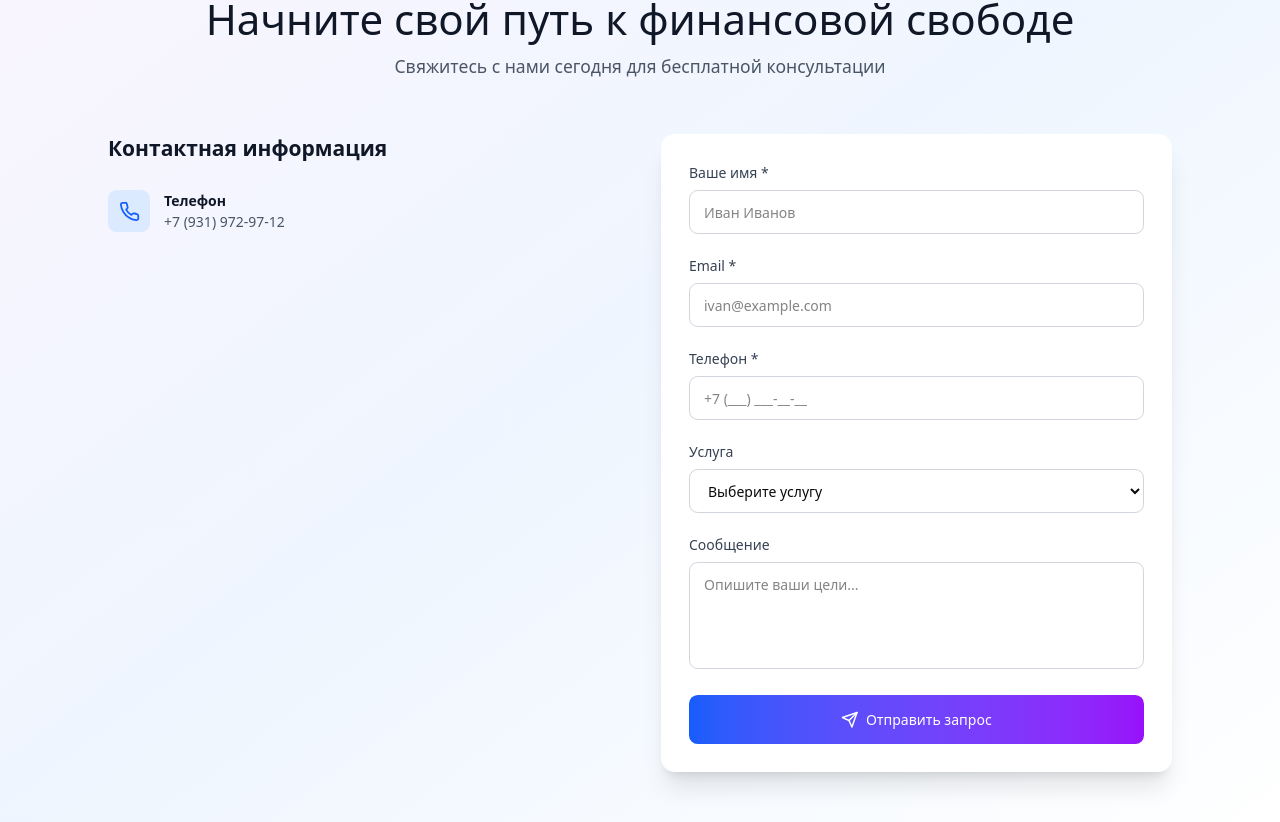
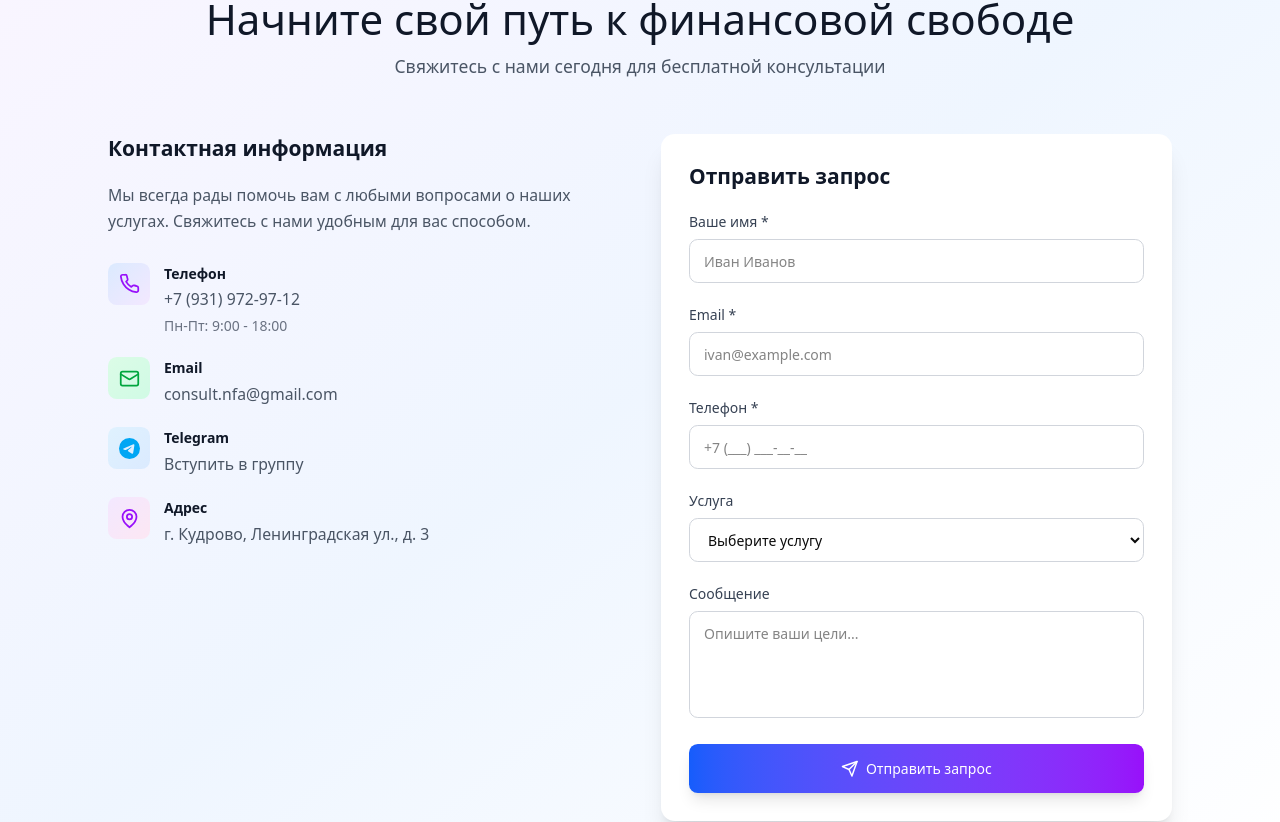
Before and after one commit to Forgotten-shadow/site, a React (Vite) app: page / in a window 1280 px wide. Shown: the part 3793-4615 px from the top of the page. Built offline with nearby package versions, Linux system fonts and the light colour scheme.

Commit message:
Update Contact.tsx

```diff
--- a/src/components/Contact.tsx
+++ b/src/components/Contact.tsx
@@ -19,27 +19,21 @@ export function Contact() {
     setIsSubmitting(true);
     setSubmitStatus('idle');
 
-    // Ваш URL скрипта Google
     const scriptURL = 'https://script.google.com/macros/s/AKfycbxykB5ZoQNYgV24uA5m4B0eGt28HZCkG434opsQkhp-gqDL0Ehh06xEqj-c-DsMoufY/exec';
 
     try {
       await fetch(scriptURL, {
         method: 'POST',
-        mode: 'no-cors', // Обязательно для Google Scripts
-        headers: {
-          'Content-Type': 'application/json',
-        },
+        mode: 'no-cors',
+        headers: { 'Content-Type': 'application/json' },
         body: JSON.stringify(formData),
       });
 
-      // Если fetch не выкинул ошибку, считаем отправку успешной
       setSubmitStatus('success');
       setFormData({ name: '', email: '', phone: '', service: '', message: '' });
-
-      // Убираем сообщение об успехе через 3 секунды
-      setTimeout(() => setSubmitStatus('idle'), 3000);
+      setTimeout(() => setSubmitStatus('idle'), 5000);
     } catch (error) {
-      console.error('Ошибка отправки:', error);
+      console.error('Ошибка!', error);
       setSubmitStatus('error');
     } finally {
       setIsSubmitting(false);
@@ -47,15 +41,13 @@ export function Contact() {
   };
 
   const handleChange = (e: React.ChangeEvent<HTMLInputElement | HTMLTextAreaElement | HTMLSelectElement>) => {
-    setFormData({
-      ...formData,
-      [e.target.name]: e.target.value,
-    });
+    setFormData({ ...formData, [e.target.name]: e.target.value });
   };
 
   return (
     <section id="contact" className="py-20 bg-gradient-to-br from-purple-50 via-blue-50 to-white">
       <div className="max-w-7xl mx-auto px-4 sm:px-6 lg:px-8">
+        {/* Header */}
         <div className="text-center mb-16">
           <div className="inline-block bg-gradient-to-r from-blue-100 to-purple-100 text-purple-700 px-4 py-2 rounded-full mb-4 text-base">
             Связаться с нами
@@ -69,107 +61,118 @@ export function Contact() {
         </div>
 
         <div className="grid lg:grid-cols-2 gap-12">
-          {/* Инфо-блок */}
-          <div className="space-y-8">
-            <h3 className="text-2xl font-semibold text-gray-900">Контактная информация</h3>
+          {/* Контактная информация — ВЕРНУЛ ВСЁ СЮДА */}
+          <div>
+            <h3 className="text-2xl font-semibold text-gray-900 mb-6">
+              Контактная информация
+            </h3>
+            <p className="text-gray-600 mb-8 leading-relaxed text-lg">
+              Мы всегда рады помочь вам с любыми вопросами о наших услугах. Свяжитесь с нами удобным для вас способом.
+            </p>
+
             <div className="space-y-6">
+              {/* Телефон */}
               <div className="flex items-start gap-4">
-                <div className="w-12 h-12 bg-blue-100 rounded-lg flex items-center justify-center">
-                  <Phone className="w-6 h-6 text-blue-600" />
+                <div className="w-12 h-12 bg-gradient-to-br from-blue-100 to-purple-100 rounded-lg flex items-center justify-center flex-shrink-0">
+                  <Phone className="w-6 h-6 text-purple-600" />
                 </div>
                 <div>
-                  <p className="font-semibold text-gray-900">Телефон</p>
-                  <a href="tel:+79319729712" className="text-gray-600 hover:text-purple-600">+7 (931) 972-97-12</a>
+                  <p className="font-semibold text-gray-900 mb-1">Телефон</p>
+                  <a href="tel:+79319729712" className="text-gray-600 hover:text-purple-600 text-lg">
+                    +7 (931) 972-97-12
+                  </a>
+                  <p className="text-base text-gray-500 mt-1">Пн-Пт: 9:00 - 18:00</p>
                 </div>
               </div>
-              {/* Остальные контакты (Email, Telegram, Адрес) оставить как были... */}
+
+              {/* Email */}
+              <div className="flex items-start gap-4">
+                <div className="w-12 h-12 bg-gradient-to-br from-green-100 to-emerald-100 rounded-lg flex items-center justify-center flex-shrink-0">
+                  <Mail className="w-6 h-6 text-green-600" />
+                </div>
+                <div>
+                  <p className="font-semibold text-gray-900 mb-1">Email</p>
+                  <a href="mailto:consult.nfa@gmail.com" className="text-gray-600 hover:text-purple-600 text-lg">
+                    consult.nfa@gmail.com
+                  </a>
+                </div>
+              </div>
+
+              {/* Telegram */}
+              <div className="flex items-start gap-4">
+                <div className="w-12 h-12 bg-gradient-to-br from-sky-100 to-blue-100 rounded-lg flex items-center justify-center flex-shrink-0">
+                  <svg className="w-6 h-6 text-sky-500" viewBox="0 0 24 24" fill="currentColor">
+                    <path d="M11.944 0A12 12 0 0 0 0 12a12 12 0 0 0 12 12 12 12 0 0 0 12-12A12 12 0 0 0 12 0a12 12 0 0 0-.056 0zm4.962 7.224c.1-.002.321.023.465.14a.506.506 0 0 1 .171.325c.016.093.036.306.02.472-.18 1.898-.962 6.502-1.36 8.627-.168.9-.499 1.201-.82 1.23-.696.065-1.225-.46-1.9-.902-1.056-.693-1.653-1.124-2.678-1.8-1.185-.78-.417-1.21.258-1.91.177-.184 3.247-2.977 3.307-3.23.007-.032.014-.15-.056-.212s-.174-.041-.249-.024c-.106.024-1.793 1.14-5.061 3.345-.48.33-.913.49-1.302.48-.428-.008-1.252-.241-1.865-.44-.752-.245-1.349-.374-1.297-.789.027-.216.325-.437.893-.663 3.498-1.524 5.83-2.529 6.998-3.014 3.332-1.386 4.025-1.627 4.476-1.635z"/>
+                  </svg>
+                </div>
+                <div>
+                  <p className="font-semibold text-gray-900 mb-1">Telegram</p>
+                  <a href="https://t.me/NexusFinancialAdvisory" target="_blank" rel="noopener noreferrer" className="text-gray-600 hover:text-sky-500 text-lg">
+                    Вступить в группу
+                  </a>
+                </div>
+              </div>
+
+              {/* Адрес */}
+              <div className="flex items-start gap-4">
+                <div className="w-12 h-12 bg-gradient-to-br from-purple-100 to-pink-100 rounded-lg flex items-center justify-center flex-shrink-0">
+                  <MapPin className="w-6 h-6 text-purple-600" />
+                </div>
+                <div>
+                  <p className="font-semibold text-gray-900 mb-1">Адрес</p>
+                  <p className="text-gray-600 text-lg">г. Кудрово, Ленинградская ул., д. 3</p>
+                </div>
+              </div>
             </div>
           </div>
 
           {/* Форма */}
           <div className="bg-white p-8 rounded-2xl shadow-xl">
+            <h3 className="text-2xl font-semibold text-gray-900 mb-6">Отправить запрос</h3>
             <form onSubmit={handleSubmit} className="space-y-6">
               <div>
                 <label className="block text-base font-medium text-gray-700 mb-2">Ваше имя *</label>
-                <input
-                  type="text"
-                  name="name"
-                  required
-                  value={formData.name}
-                  onChange={handleChange}
-                  className="w-full px-4 py-3 border border-gray-300 rounded-lg focus:ring-2 focus:ring-purple-500 outline-none"
-                  placeholder="Иван Иванов"
-                />
+                <input type="text" name="name" required value={formData.name} onChange={handleChange} className="w-full px-4 py-3 border border-gray-300 rounded-lg focus:ring-2 focus:ring-purple-500 outline-none" placeholder="Иван Иванов" />
               </div>
-
               <div>
                 <label className="block text-base font-medium text-gray-700 mb-2">Email *</label>
-                <input
-                  type="email"
-                  name="email"
-                  required
-                  value={formData.email}
-                  onChange={handleChange}
-                  className="w-full px-4 py-3 border border-gray-300 rounded-lg focus:ring-2 focus:ring-purple-500 outline-none"
-                  placeholder="ivan@example.com"
-                />
+                <input type="email" name="email" required value={formData.email} onChange={handleChange} className="w-full px-4 py-3 border border-gray-300 rounded-lg focus:ring-2 focus:ring-purple-500 outline-none" placeholder="ivan@example.com" />
               </div>
-
               <div>
                 <label className="block text-base font-medium text-gray-700 mb-2">Телефон *</label>
-                <input
-                  type="tel"
-                  name="phone"
-                  required
-                  value={formData.phone}
-                  onChange={handleChange}
-                  className="w-full px-4 py-3 border border-gray-300 rounded-lg focus:ring-2 focus:ring-purple-500 outline-none"
-                  placeholder="+7 (___) ___-__-__"
-                />
+                <input type="tel" name="phone" required value={formData.phone} onChange={handleChange} className="w-full px-4 py-3 border border-gray-300 rounded-lg focus:ring-2 focus:ring-purple-500 outline-none" placeholder="+7 (___) ___-__-__" />
               </div>
-
               <div>
                 <label className="block text-base font-medium text-gray-700 mb-2">Услуга</label>
-                <select
-                  name="service"
-                  value={formData.service}
-                  onChange={handleChange}
-                  className="w-full px-4 py-3 border border-gray-300 rounded-lg focus:ring-2 focus:ring-purple-500 outline-none"
-                >
+                <select name="service" value={formData.service} onChange={handleChange} className="w-full px-4 py-3 border border-gray-300 rounded-lg focus:ring-2 focus:ring-purple-500 outline-none">
                   <option value="">Выберите услугу</option>
                   <option value="consultation">Первичная консультация</option>
-                  {servicesData.map((s) => <option key={s.id} value={s.id}>{s.title}</option>)}
+                  {servicesData.map((service) => (
+                    <option key={service.id} value={service.id}>{service.title}</option>
+                  ))}
                 </select>
               </div>
-
               <div>
                 <label className="block text-base font-medium text-gray-700 mb-2">Сообщение</label>
-                <textarea
-                  name="message"
-                  rows={4}
-                  value={formData.message}
-                  onChange={handleChange}
-                  className="w-full px-4 py-3 border border-gray-300 rounded-lg focus:ring-2 focus:ring-purple-500 outline-none resize-none"
-                  placeholder="Опишите ваши цели..."
-                />
+                <textarea name="message" rows={4} value={formData.message} onChange={handleChange} className="w-full px-4 py-3 border border-gray-300 rounded-lg focus:ring-2 focus:ring-purple-500 outline-none resize-none" placeholder="Опишите ваши цели..." />
               </div>
 
               <button
                 type="submit"
                 disabled={isSubmitting}
-                className="w-full bg-gradient-to-r from-blue-600 to-purple-600 text-white py-4 rounded-lg hover:opacity-90 transition-all disabled:grayscale flex items-center justify-center gap-2"
+                className="w-full bg-gradient-to-r from-blue-600 to-purple-600 text-white py-4 rounded-lg hover:opacity-90 transition-all disabled:bg-gray-400 flex items-center justify-center gap-2 shadow-lg"
               >
                 {isSubmitting ? 'Отправка...' : <><Send className="w-5 h-5" /> Отправить запрос</>}
               </button>
 
               {submitStatus === 'success' && (
-                <div className="bg-green-50 text-green-700 px-4 py-3 rounded-lg text-center animate-in fade-in">
-                  Спасибо! Данные успешно записаны в таблицу.
+                <div className="bg-green-50 text-green-700 px-4 py-3 rounded-lg text-center">
+                  Спасибо! Мы свяжемся с вами в ближайшее время.
                 </div>
               )}
               {submitStatus === 'error' && (
                 <div className="bg-red-50 text-red-700 px-4 py-3 rounded-lg text-center">
-                  Произошла ошибка. Пожалуйста, попробуйте позже.
+                  Ошибка отправки. Попробуйте еще раз.
                 </div>
               )}
             </form>
```
